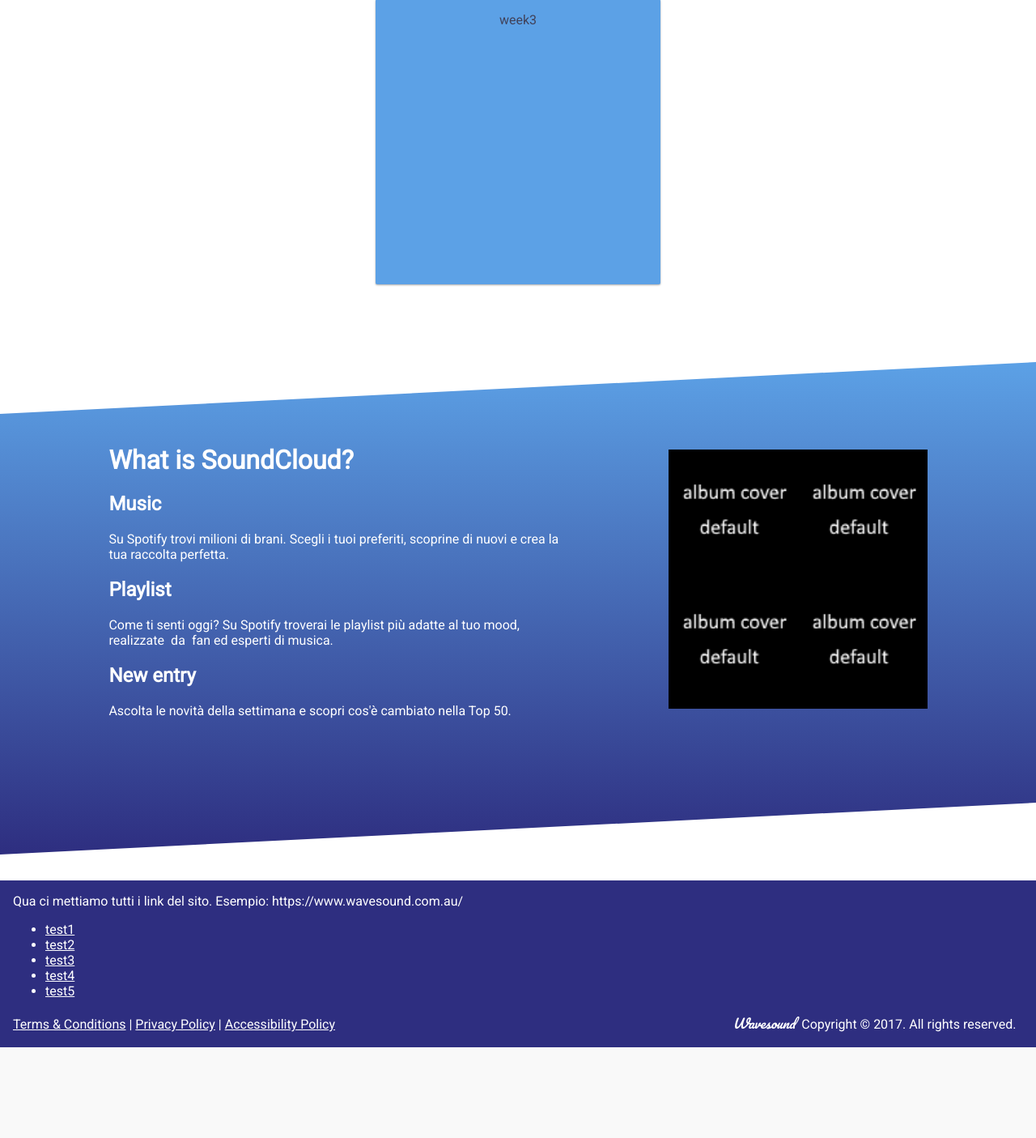
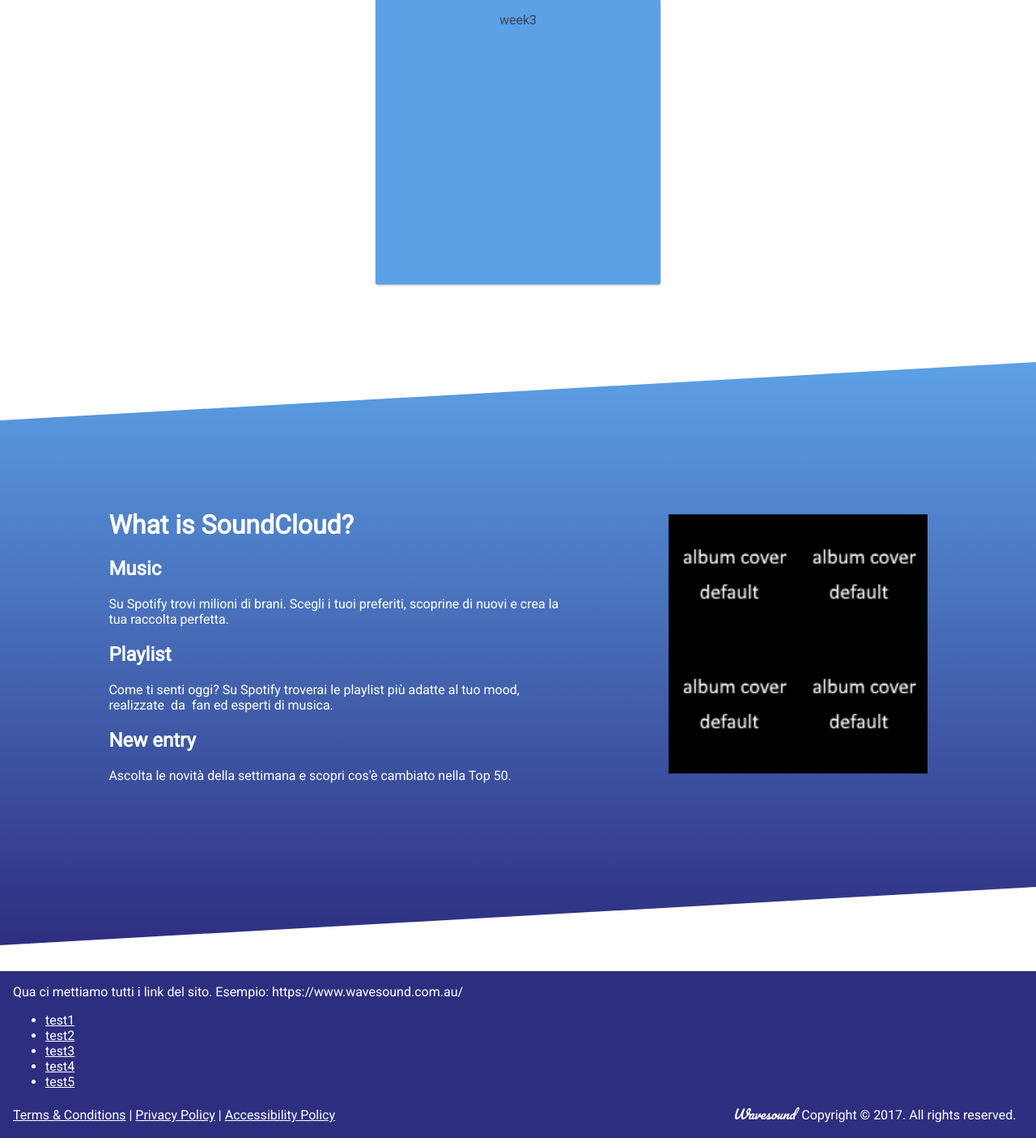
Before and after one commit to Archetipo95/Progetto-TechWeb-WaveSound, a PHP site: page / in a window 1280 px wide. Shown: the part 928-2333 px from the top of the page at 81% size. Before the commit the page ends 2221 px from the top, so only its background shows below. Run offline with PHP 8.4, Linux system fonts and the light colour scheme.

Commit message:
cambiati svg obliqui

```diff
--- a/css/style.css
+++ b/css/style.css
@@ -279,12 +279,19 @@ main {
 	position: absolute;
 	top: 0;
 	width: 100%;
-	height: 5vw;
+	height: 10%;
+}
+
+#svg-bot {
+	position: absolute;
+	bottom: 0;
+	width: 100%;
+	height: 10%;
 }
 
 .sidelong-padding {
-	padding-top: 5rem;
-	padding-bottom: 8rem;
+	padding-top:10rem;
+	padding-bottom: 10rem;
 	width: 90%;
 	font-size: 0;
 }
@@ -311,13 +318,6 @@ main {
 	width: 50%;
 	height: auto;
 	vertical-align: middle;
-}
-
-#svg-bot {
-	position: absolute;
-	bottom: 0;
-	width: 100%;
-	height: 5vw;
 }
 
 /*---------------------------------------------------- footer content -------------------------------------------*/
```
